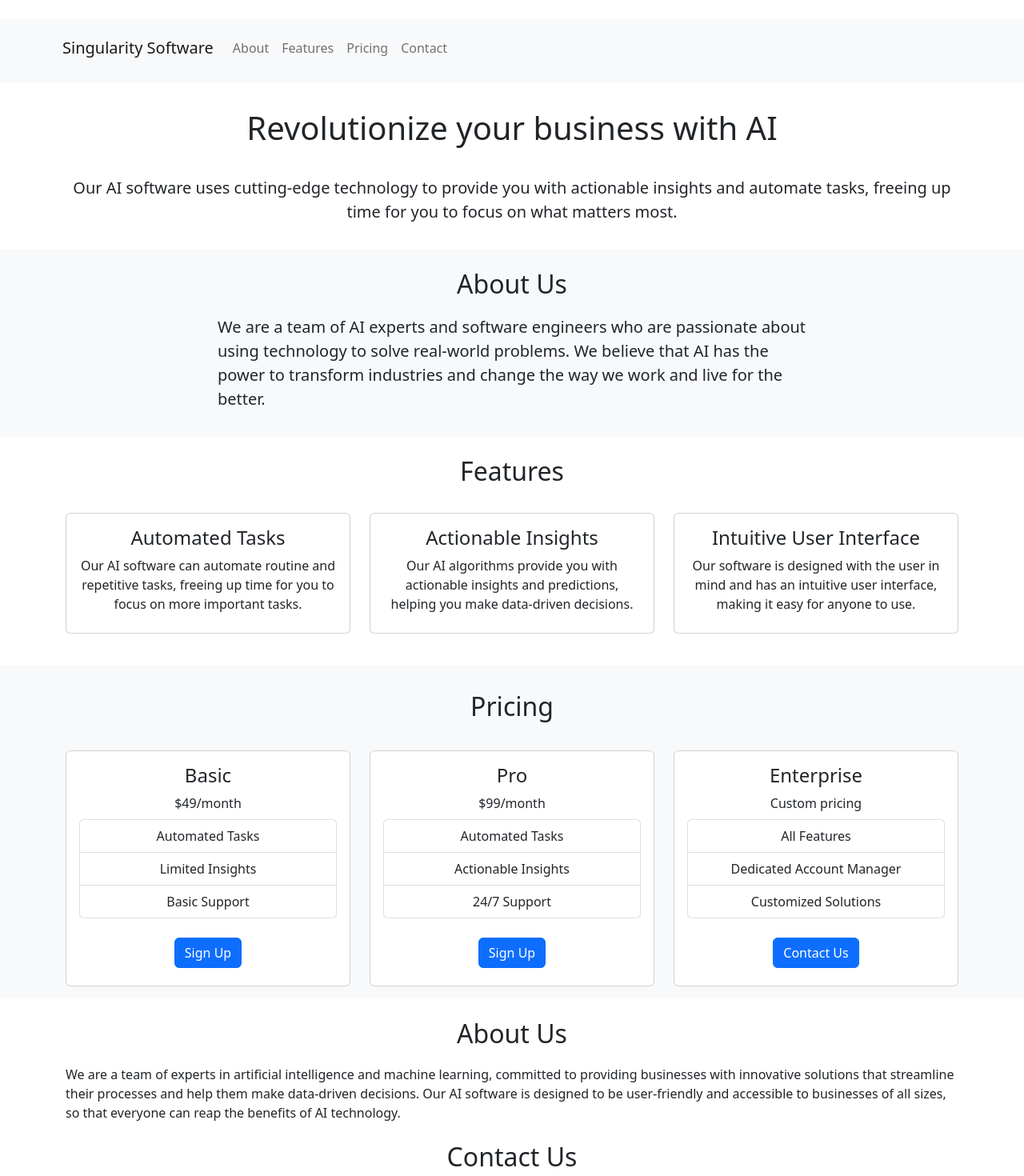
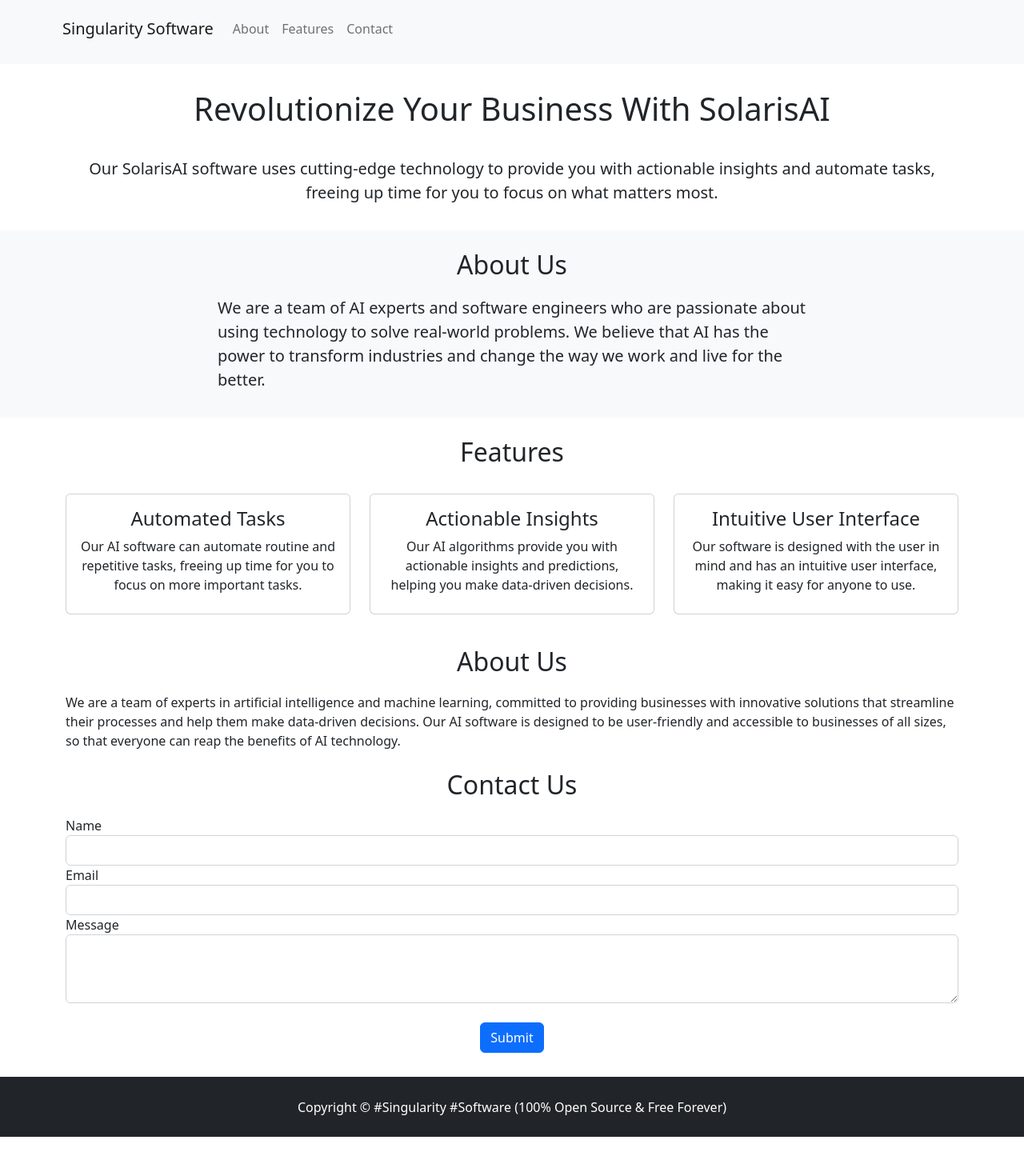
Before and after one commit to singularitysoft/singularitysoft.io, a SvelteKit app: page / in a window 1280 px wide. Shown: the top 1470 px of the page at 80% size. After the commit the page ends 1421 px from the top, so only its background shows below. Built offline with nearby package versions, Linux system fonts and the light colour scheme.

Commit message:
removed pricing section

```diff
--- a/src/routes/+page.svelte
+++ b/src/routes/+page.svelte
@@ -45,9 +45,6 @@
             <a class="nav-link" href="#features">Features</a>
           </li>
           <li class="nav-item">
-            <a class="nav-link" href="#pricing">Pricing</a>
-          </li>
-          <li class="nav-item">
             <a class="nav-link" href="#contact">Contact</a>
           </li>
         </ul>
@@ -56,9 +53,9 @@
   </nav>
   <section id="hero" class="text-center">
     <div class="container">
-      <h1 class="mb-5">Revolutionize your business with AI</h1>
+      <h1 class="mb-5">Revolutionize Your Business With SolarisAI</h1>
       <p class="lead mb-5">
-        Our AI software uses cutting-edge technology to provide you with
+        Our SolarisAI software uses cutting-edge technology to provide you with
         actionable insights and automate tasks, freeing up time for you to
         focus on what matters most.
       </p>
@@ -104,56 +101,6 @@
             <div class="card-body">
               <h4 class="card-title">Intuitive User Interface</h4>
               <p class="card-text">Our software is designed with the user in mind and has an intuitive user interface, making it easy for anyone to use.</p>
-            </div>
-          </div>
-        </div>
-      </div>
-    </div>
-  </section>
-  <section id="pricing" class="bg-light">
-    <div class="container">
-      <h2 class="text-center pricing">Pricing</h2>
-      <div class="row">
-        <div class="col-lg-4">
-          <div class="card">
-            <div class="card-body">
-              <h4 class="card-title">Basic</h4>
-              <p class="card-text">$49/month</p>
-              <ul class="list-group">
-                <li class="list-group-item">Automated Tasks</li>
-                <li class="list-group-item">Limited Insights</li>
-                <li class="list-group-item">Basic Support</li>
-              </ul>
-              <a href="#" class="btn btn-primary">Sign Up</a>
-            </div>
-          </div>
-        </div>
-        <div class="col-lg-4">
-          <div class="card">
-            <div class="card-body">
-              <h4 class="card-title">Pro</h4>
-              <p class="card-text">$99/month</p>
-              <ul class="list-group">
-                <li class="list-group-item">Automated Tasks</li>
-                <li class="list-group-item">Actionable Insights</li>
-                <li class="list-group-item">24/7 Support</li>
-              </ul>
-              <a href="#" class="btn btn-primary">Sign Up</a>
-            </div>
-          </div>
-        </div>
-        <div class="col-lg-4">
-
-          <div class="card">
-            <div class="card-body">
-              <h4 class="card-title">Enterprise</h4>
-              <p class="card-text">Custom pricing</p>
-              <ul class="list-group">
-                <li class="list-group-item">All Features</li>
-                <li class="list-group-item">Dedicated Account Manager</li>
-                <li class="list-group-item">Customized Solutions</li>
-              </ul>
-              <a href="#" class="btn btn-primary" on:click={handleClickContact}>Contact Us</a>
             </div>
           </div>
         </div>
@@ -208,11 +155,6 @@
     margin-bottom: 16px;
   }
 
-  h2.pricing {
-    margin-top: 0;
-    padding-top: 32px;
-  }
-
   p {
     margin-bottom: 8px;
   }
@@ -231,7 +173,7 @@
   }
 
   .navbar {
-    margin-top: 24px;
+    margin-top: 0;
     margin-bottom: 32px;
   }
 
```
